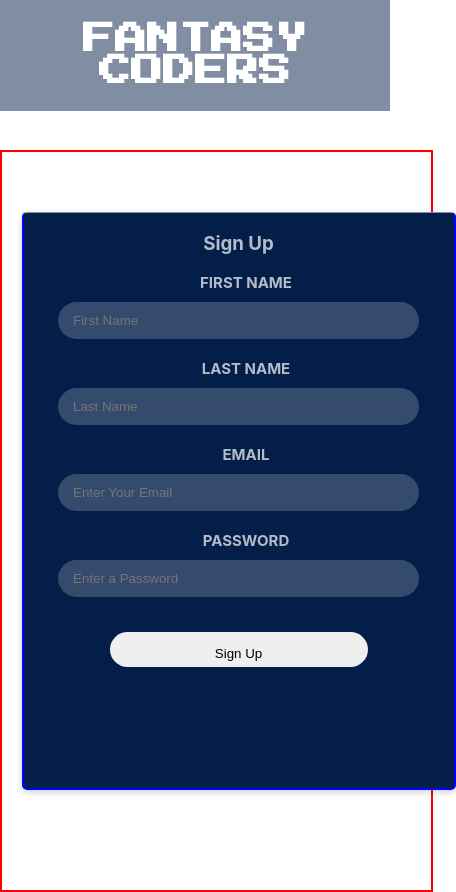
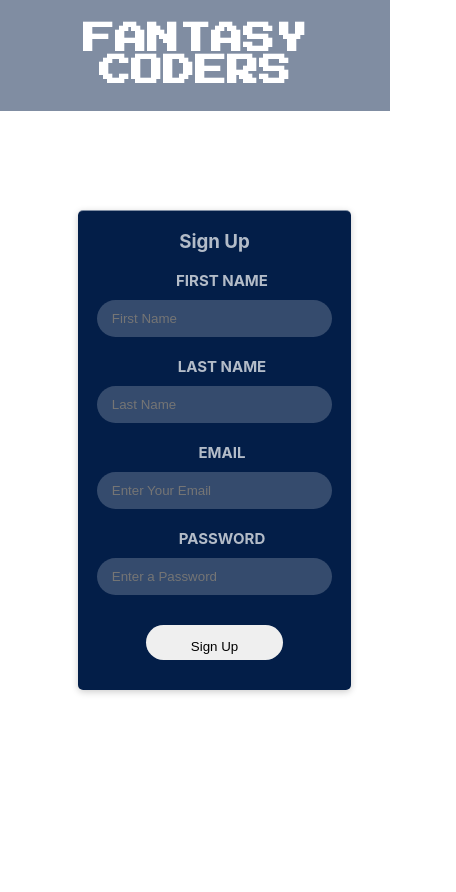
Before and after one commit to ndChang/FantasyCoders, a React (Create React App) app in the folder client/: page /sign-up in a window 390 px wide. Shown: the whole page, 456 px wide, since content can reach past the window. After the commit the page ends 844 px from the top, so only its background shows below. Built offline with nearby package versions, Linux system fonts and the light colour scheme.

Commit message:
exported functions in front end

```diff
--- a/client/src/components/routes/SignUp.css
+++ b/client/src/components/routes/SignUp.css
@@ -2,7 +2,7 @@
 
 @media only screen and (max-width: 500px) {
 .signup-container {
-    border: 2px solid red;
+    /* border: 2px solid red; */
     margin-top: 10%;
     padding: 5%;
     width: 100%;
@@ -11,7 +11,7 @@
 }
 
 .signup-form {
-    border: 2px solid blue;
+    /* border: 2px solid blue; */
     display: flex;
     flex-direction: column;
 }
@@ -27,7 +27,7 @@ form {
 
 
 .signup-container {
-    border: 2px solid red;
+    /* border: 2px solid red; */
     width: 100%;
     padding-top: 60px;
     padding-bottom: 100px;
@@ -36,8 +36,8 @@ form {
 .signup-form {
     display: flex;
     flex-direction: column;
-    height: 575px;
-    width: 430px;
+    height: 100%;
+    width: 70%;
     background:
         linear-gradient(
         #031E48, #031E48);
@@ -86,9 +86,10 @@ h3 {
 .signup {
     float: left;
     padding-top: 8px;
-    width: 60%;
+    width: 50%;
     height: 35px;
 	border: none;
 	border-radius: 20px;
-    margin-top: 15px;
+    margin-top: 10px;
+    margin-bottom: 30px;
 }
```
Also changed, not shown: client/src/services/coders.js (added, +19 -0 lines), 1 other file (tests, documents, lock files or other folders).
